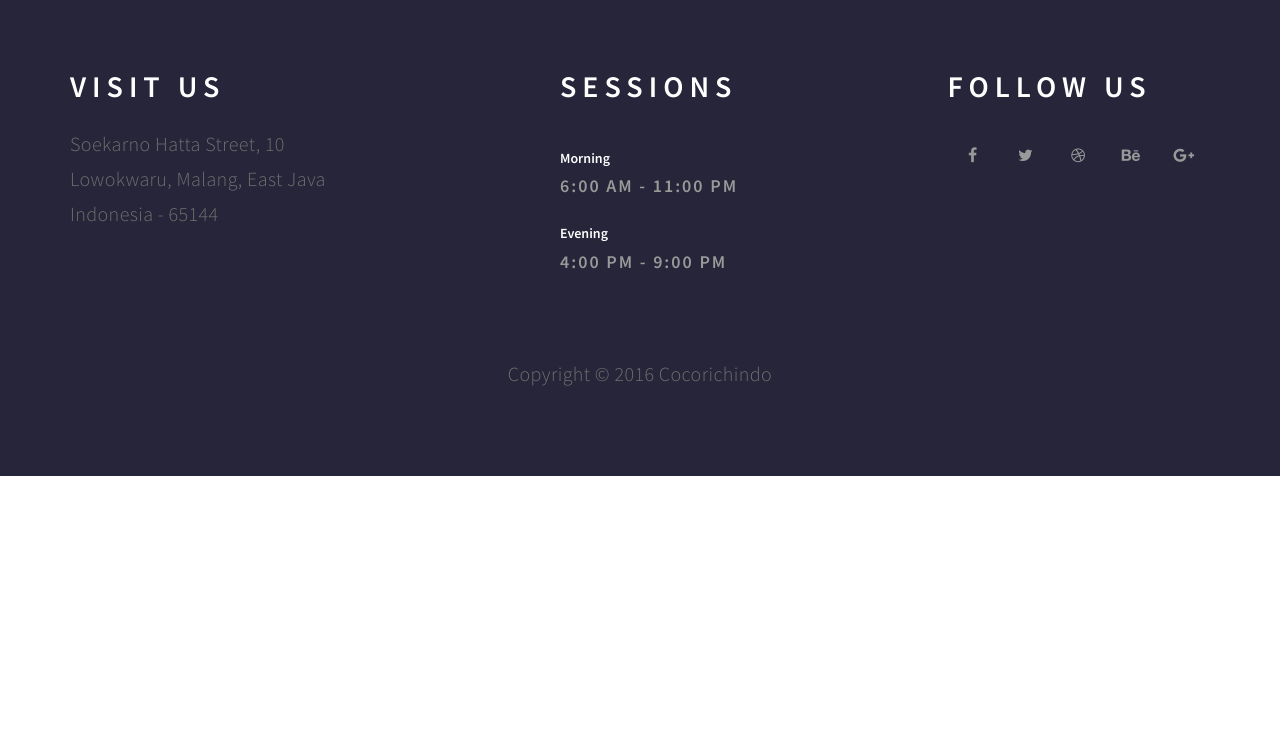
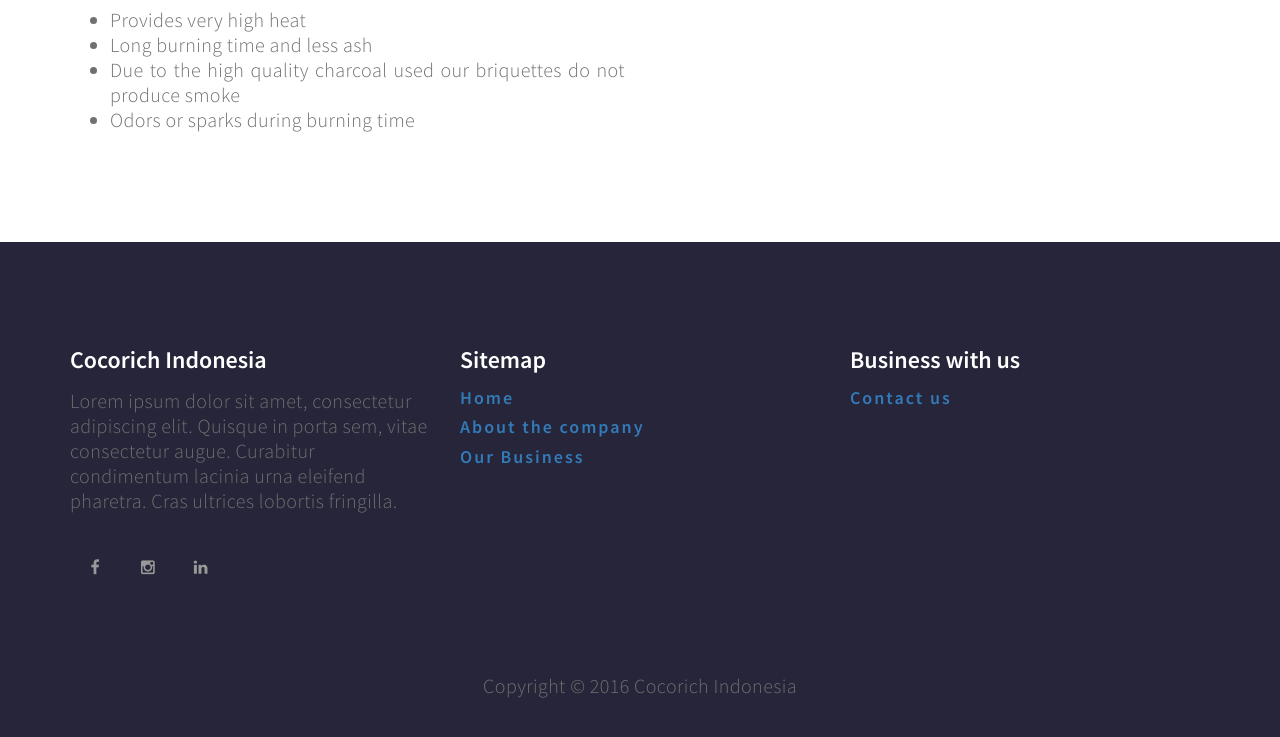
Before and after one commit to abdullahaaf/cocorich.github.io, a plain HTML site: page about.html in a window 1280 px wide. Shown: the part 2039-2776 px from the top of the page. Before the commit the page ends 2515 px from the top, so only its background shows below. Drawn offline with Linux system fonts and the light colour scheme.

Commit message:
menyelesaikan halaman about sesuai dengan sketsa

```diff
--- a/about.html
+++ b/about.html
@@ -5,7 +5,7 @@
 Fitness Template
 http://www.templatemo.com/tm-487-fitness
 -->
-<title>Cocorichindo</title>
+<title>Cocorich Indonesia</title>
 <meta name="description" content="">
 <meta name="author" content="">
 <meta charset="UTF-8">
@@ -48,13 +48,14 @@ http://www.templatemo.com/tm-487-fitness
 				<span class="icon icon-bar"></span>
 				<span class="icon icon-bar"></span>
 			</button>
-			<a href="index.html" class="navbar-brand">Cocorichindo</a>
+			<a href="index.html" class="navbar-brand">COCORICH INDONESIA</a>
 		</div>
 		<div class="collapse navbar-collapse">
 			<ul class="nav navbar-nav navbar-right">
 				<li><a href="index.html#home" class="smoothScroll">Home</a></li>
 				<li><a href="#" class="smoothScroll">About</a></li>
-				<li><a href="index.html#trainer " class="smoothScroll">Products</a></li>
+				<li><a href="index.html#trainer " class="smoothScroll">Business</a></li>
+				<li><a href="#" class="smoothScroll">Contact</a></li>
 				<li><a href="faq.html" class="smoothScroll">FAQ</a></li>
 			</ul>
 		</div>
@@ -71,7 +72,7 @@ http://www.templatemo.com/tm-487-fitness
 		<div class="row">
 
 			<div class="col-md-offset-2 col-md-8 col-sm-12">
-				<h3 class="wow bounceIn" data-wow-delay="0.9s">Number one in coconut production in Indonesia</h3>
+				<h1 class="wow bounceIn" data-wow-delay="0.9s"><span>About The Company</span></h1>
 			</div>
 
 
@@ -85,10 +86,13 @@ http://www.templatemo.com/tm-487-fitness
 <section id="blog" class="parallax-section">
 	<div class="container">
 		<div class="row">
-			<div class="col-md-12 col-sm-7">
+			<div class="col-md-6 col-sm-7">
 				<div class="blog-content wow fadeInUp" data-wow-delay="1s">
-					<h3>About Us</h3>
 					<div class="blog-clear"></div>
+					<div class="blog-image wow fadeInUp" data-wow-delay="0.9s">
+                        <img src="images/blog-header-bg.jpg" class="img-responsive" alt="blog">
+					</div>
+					<h2>Our Company</h2>
 					<div style="text-align: justify;">
 						<p>
 							CocoRich Indonesia is a company engaged in coconut derivative products, located in Indonesia. Indonesia
@@ -137,13 +141,13 @@ http://www.templatemo.com/tm-487-fitness
 					</div>
 				</div>
 			</div>
-		</div>
-
-		<div class="row">
-			<div class="col-md-12 col-sm-7">
+			<div class="col-md-6 col-sm-7">
 				<div class="blog-content wow fadeInUp" data-wow-delay="1s">
-					<h3>Our Mission</h3>
 					<div class="blog-clear"></div>
+					<div class="blog-image wow fadeInUp" data-wow-delay="0.9s">
+                        <img src="images/blog-header-bg.jpg" class="img-responsive" alt="blog">
+					</div>
+					<h2>Our Mission</h2>
 					<div style="text-align: justify;">
 						<p>
 						CocoRich Indonesia has a mission that is not only about the benefits that are obtained, but we focus more on helping millions of poor farmers in Indonesia. Then, Cocorich Indonesia is here to be ready to help their economy by buying their plantation products with reasonable prices and process them into useful and high-quality goods for the world, not only that we also want our consumers to feel the positive impact of working with us is that not only about price but we can also grow together and become partners who can help each other. We are nothing without you, we are happy to serve you with everything you need, we are your solution!
@@ -177,41 +181,41 @@ http://www.templatemo.com/tm-487-fitness
 <footer>
 	<div class="container">
 		<div class="row">
-
 			<div class="wow fadeInUp col-md-4 col-sm-4" data-wow-delay="0.6s">
-				<h2>Visit Us</h2>
-				<p>Soekarno Hatta Street, 10</p>
-				<p>Lowokwaru, Malang, East Java</p>
-				<p>Indonesia - 65144</p>
+				<h3 style="font-family: inherit; font-style: normal;">Cocorich Indonesia</h3>
+				<p>Lorem ipsum dolor sit amet, consectetur adipiscing elit. Quisque in porta sem, vitae consectetur augue. Curabitur condimentum lacinia urna eleifend pharetra. Cras ultrices lobortis fringilla.</p>
+				<br>
+				<ul class="social-icon">
+					<li><a href="#" class="fa fa-facebook wow fadeIn" data-wow-delay="1s"></a></li>
+					<li><a href="#" class="fa fa-instagram wow fadeInUp" data-wow-delay="1.3s"></a></li>
+					<li><a href="#" class="fa fa-linkedin wow fadeIn" data-wow-delay="1.6s"></a></li>
+				</ul>
 			</div>
 
-			<div class="wow fadeInUp col-md-5 col-sm-4"  data-wow-delay="0.9s">
-				<h2>Sessions</h2>
+			<div class="wow fadeInUp col-md-4 col-sm-4"  data-wow-delay="0.9s">
+				<h3 style="font-family: inherit; font-style: normal;">Sitemap</h3>
 					<div>
-						<h5>Morning</h5>
-						<h4>6:00 AM - 11:00 PM</h4>
+						<h4><a href="">Home</a></h4>
 					</div>
 					<div>
-						<h5>Evening</h5>
-						<h4>4:00 PM - 9:00 PM</h4>
+						<h4><a href="">About the company</a></h4>
+					</div>
+					<div>
+						<h4><a href="">Our Business</a></h4>
 					</div>
 			</div>
 
-			<div class="wow fadeInUp col-md-3 col-sm-4" data-wow-delay="1s">
-				<h2>Follow us</h2>
-				<ul class="social-icon">
-					<li><a href="#" class="fa fa-facebook wow fadeIn" data-wow-delay="1s"></a></li>
-					<li><a href="#" class="fa fa-twitter wow fadeInUp" data-wow-delay="1.3s"></a></li>
-					<li><a href="#" class="fa fa-dribbble wow fadeIn" data-wow-delay="1.6s"></a></li>
-					<li><a href="#" class="fa fa-behance wow fadeInUp" data-wow-delay="1.9s"></a></li>
-					<li><a href="#" class="fa fa-google-plus wow fadeIn" data-wow-delay="2s"></a></li>
-				</ul>
+			<div class="wow fadeInUp col-md-4 col-sm-4"  data-wow-delay="0.9s">
+				<h3 style="font-family: inherit; font-style: normal;">Business with us</h3>
+					<div>
+						<h4><a href="">Contact us</a></h4>
+					</div>
 			</div>
 
 			<div class="clearfix"></div>
 
 			<div class="col-md-12 col-sm-12">
-				<p class="copyright-text">Copyright &copy; 2016 Cocorichindo</p>
+				<p class="copyright-text">Copyright &copy; 2016 Cocorich Indonesia</p>
 			</div>
 
 		</div>
```
